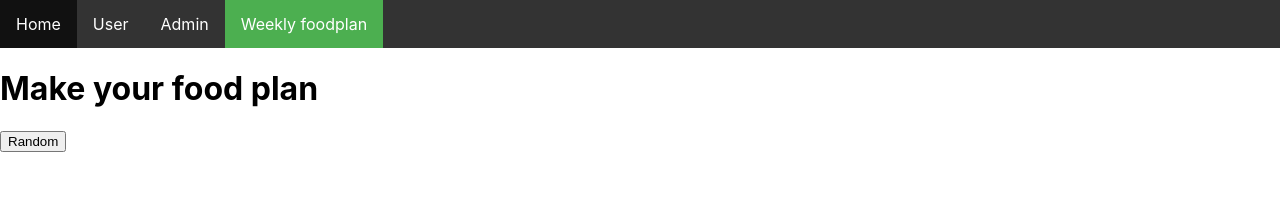
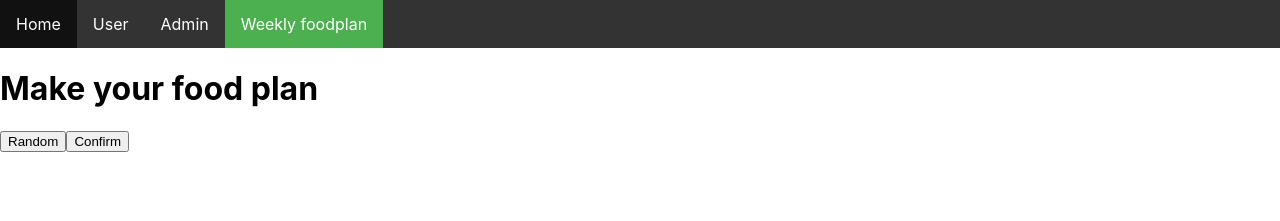
Before and after one commit to AlexKenfelt/Semesterprojekt3Frontend, a React (Create React App) app: page /foodplan in a window 1280 px wide. Shown: the top 221 px of the page. Built offline with nearby package versions, Linux system fonts and the light colour scheme.

Commit message:
saving now works

```diff
--- a/src/components/FoodPlan.js
+++ b/src/components/FoodPlan.js
@@ -20,12 +20,24 @@ function FoodPlan({facade, setErrorMessage}) {
         facade.fetchData('recipe/weekly', updateRecipes, setErrorMessage);
     };
 
+    const saveData = (evt) => {
+        evt.preventDefault();
+        console.log("Saving weekly plan")
+        facade.saveData('recipe/weekly/SuperAwesomeUser/48', updateSaveData, setErrorMessage, recipes);
+    }
+
+    const updateSaveData = (data) => {
+        console.log(data)
+        setErrorMessage(JSON.stringify(data))
+    }
 
     return (
         <div>
             <h1>Make your food plan </h1>
             <ul>{recipes.map((r) => <li key={r.id}> {r.title}</li>)}</ul>
             <button onClick={handleClick}>Random</button>
+
+            <button onClick={saveData}>Confirm</button>
         </div>
      );
 
--- a/src/facades/apiFacade.js
+++ b/src/facades/apiFacade.js
@@ -35,9 +35,28 @@ const login = (user, password, setLoggedIn, setErrorMessage) =>
         });
 }
 
+
+
 const fetchData = (endpoint, updateAction, SetErrorMessage) =>
 {
     const options = makeOptions("GET", true); //True add's the token
+    return fetch(URL + "/api/" + endpoint, options)
+        .then(handleHttpErrors)
+        .then((data) => updateAction(data))
+        .catch(err =>
+        {
+            if (err.status)
+            {
+                console.log(err)
+                err.fullError.then(e => SetErrorMessage(e.code + ": " + e.message))
+            }
+            else { SetErrorMessage("Network error"); }
+        })
+}
+
+const saveData = (endpoint, updateAction, SetErrorMessage, body) =>
+{
+    const options = makeOptions("POST", true, body); //True add's the token
     return fetch(URL + "/api/" + endpoint, options)
         .then(handleHttpErrors)
         .then((data) => updateAction(data))
@@ -84,6 +103,18 @@ const fetchData = (endpoint, updateAction, SetErrorMessage) =>
         } else return ""
     }
 
+    const getUserName = () =>
+    {
+        const token = getToken()
+        if (token != null)
+        {
+            const payloadBase64 = getToken().split('.')[1]
+            const decodedClaims = JSON.parse(window.atob(payloadBase64))
+            const username = decodedClaims.username
+            return username
+        } else return ""
+    }
+
     const hasUserAccess = (neededRole, loggedIn) =>
     {
         const roles = getUserRoles().split(',')
@@ -110,15 +141,19 @@ const fetchData = (endpoint, updateAction, SetErrorMessage) =>
         return opts;
     }
 
+
+
     return {
         makeOptions,
         fetchData,
+        saveData,
         setToken,
         getToken,
         loggedIn,
         login,
         logout,
         getUserRoles,
+        getUserName,
         hasUserAccess,
     }
 
```
